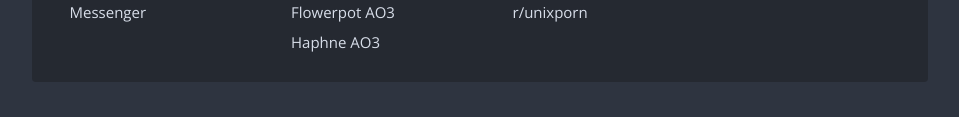
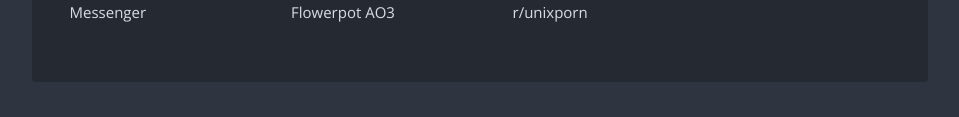
Before and after one commit to mtwb47/mtwb47.github.io, a plain HTML site: page docs/index.html in a window 1280 px wide. Shown: the part 628-745 px from the top of the page, without its empty margins (160-1119 px from the left). Drawn offline with nearby package versions, Linux system fonts and the light colour scheme.

Commit message:
fix linkx

```diff
--- a/docs/index.html
+++ b/docs/index.html
@@ -192,11 +192,6 @@
               href="https://archiveofourown.org/tags/Fleur%20Delacour*s*Harry%20Potter/works"
               >Flowerpot AO3</a
             >
-            <a
-              id="link"
-              href="https://archiveofourown.org/tags/Daphne%20Greengrass*s*Harry%20Potter/works"
-              >Haphne AO3</a
-            >
           </div>
           <div class="links-item">
             <h4>Reddit</h4>
```
